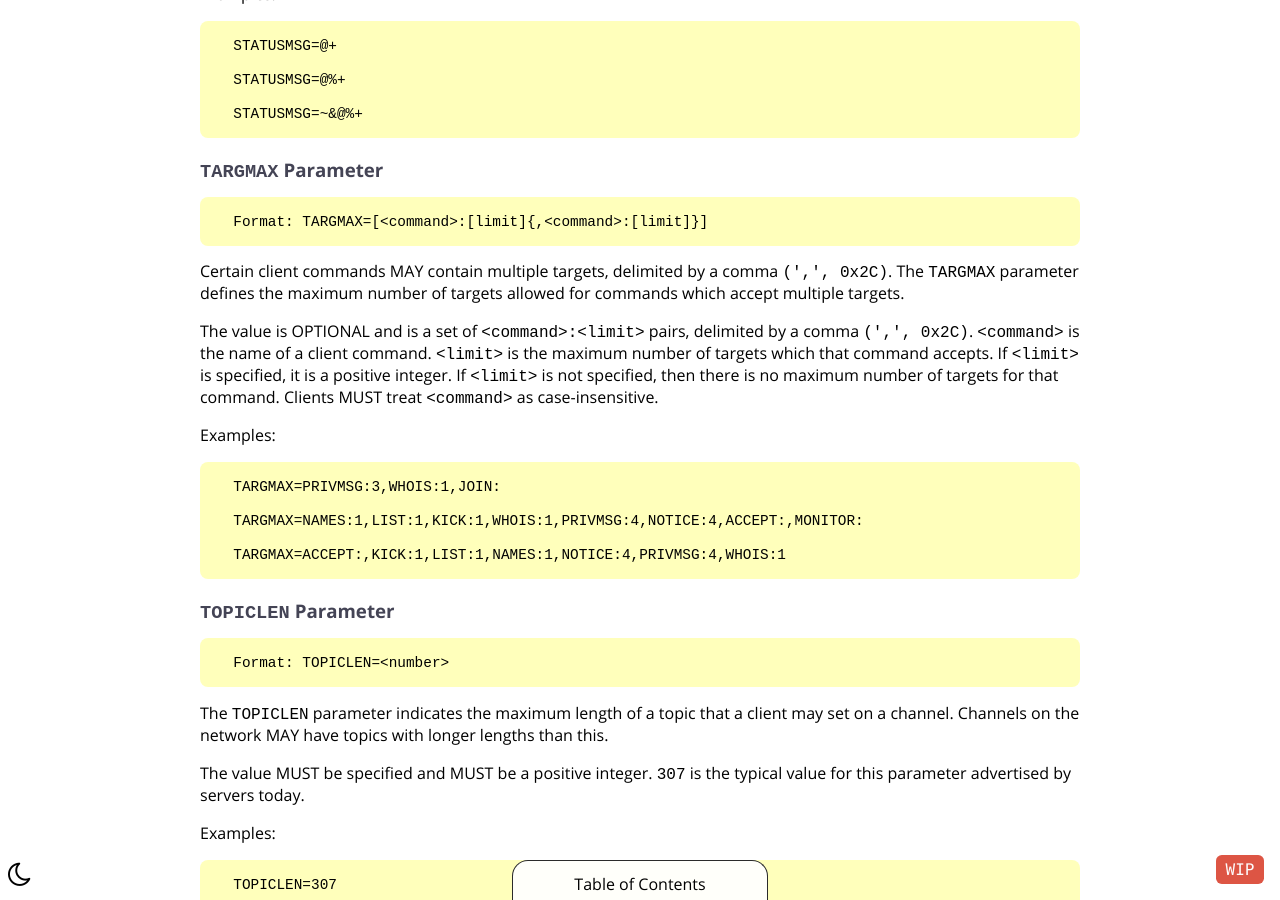
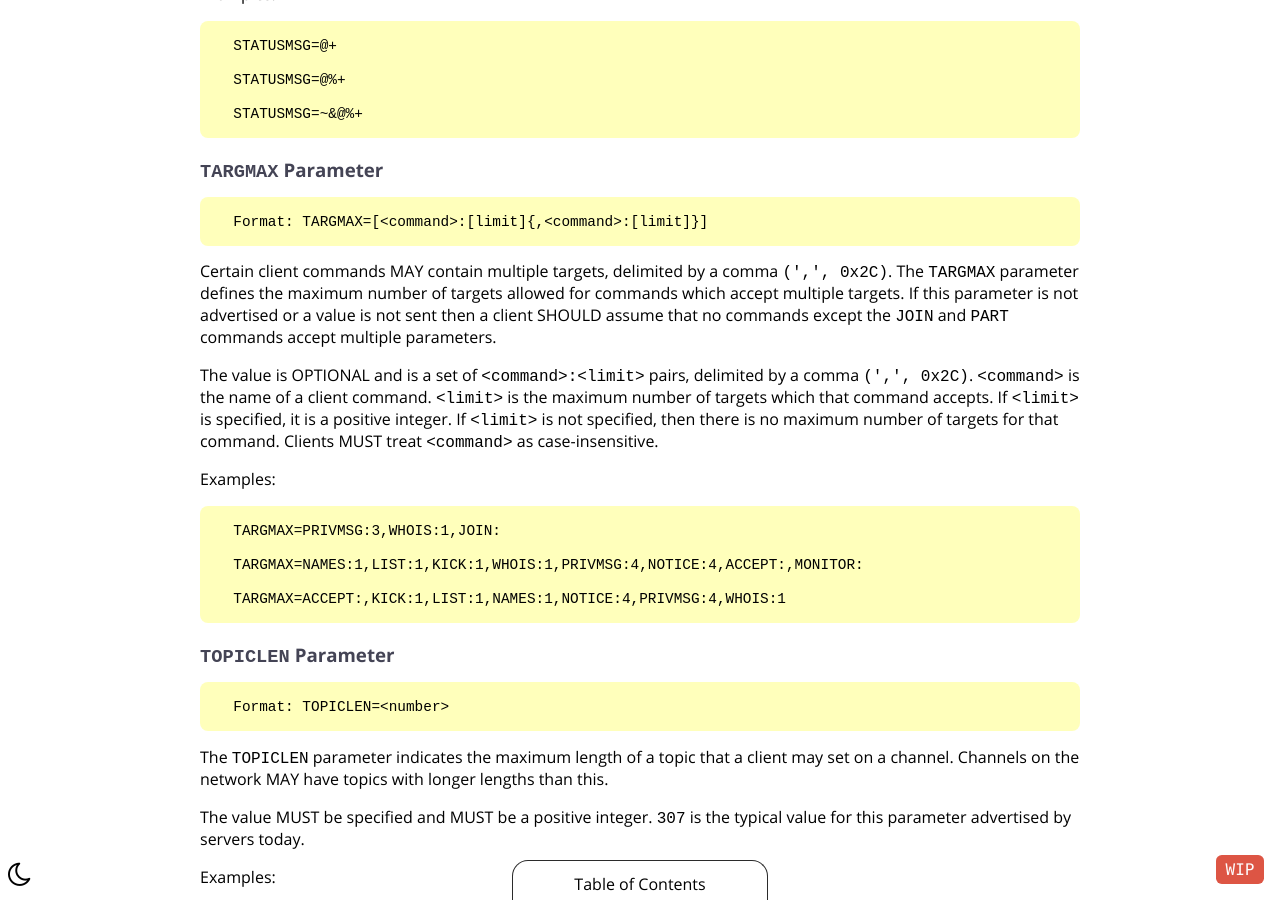
Before and after one commit to ircdocs/modern-irc, a Jekyll site: the page built from index.md, in a window 1280 px wide and 900 px high, scrolled down 72675 px. Built offline with Jekyll 4.4.1, drawn with Linux system fonts in a browser that asks for light colours.

Commit message:
Specify default value of TARGMAX (#113)

```diff
--- a/_includes/modern-appendix.md
+++ b/_includes/modern-appendix.md
@@ -1292,7 +1292,7 @@ Examples:
 
       Format: TARGMAX=[<command>:[limit]{,<command>:[limit]}]
 
-Certain client commands MAY contain multiple targets, delimited by a comma `(',', 0x2C)`. The `TARGMAX` parameter defines the maximum number of targets allowed for commands which accept multiple targets.
+Certain client commands MAY contain multiple targets, delimited by a comma `(',', 0x2C)`. The `TARGMAX` parameter defines the maximum number of targets allowed for commands which accept multiple targets. If this parameter is not advertised or a value is not sent then a client SHOULD assume that no commands except the `JOIN` and `PART` commands accept multiple parameters.
 
 The value is OPTIONAL and is a set of `<command>:<limit>` pairs, delimited by a comma `(',', 0x2C)`. `<command>` is the name of a client command. `<limit>` is the maximum number of targets which that command accepts. If `<limit>` is specified, it is a positive integer. If `<limit>` is not specified, then there is no maximum number of targets for that command. Clients MUST treat `<command>` as case-insensitive.
 
```
